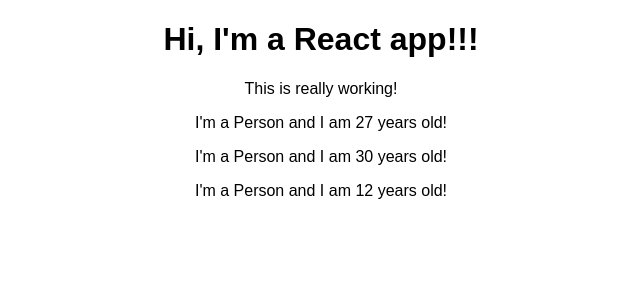
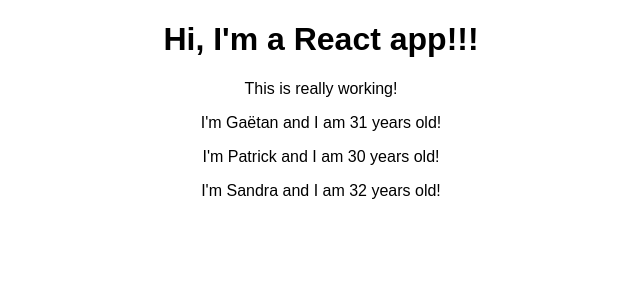
Before and after one commit to gaetanBloch/react-basics, a React (Create React App) app: page / in a window 1280 px wide. Shown: the top 300 px of the page, without its empty margins (319-959 px from the left). Built offline with nearby package versions, Linux system fonts and the light colour scheme.

Commit message:
Use property binding

```diff
--- a/src/App.js
+++ b/src/App.js
@@ -8,9 +8,9 @@
       <div className="App">
         <h1>Hi, I'm a React app!!!</h1>
         <p>This is really working!</p>
-        <Person/>
-        <Person/>
-        <Person/>
+        <Person name="Gaëtan" age="31"/>
+        <Person name="Patrick" age="30"/>
+        <Person name="Sandra" age="32"/>
       </div>
     );
     // return React.createElement(
--- a/src/Person/Person.js
+++ b/src/Person/Person.js
@@ -1,7 +1,7 @@
 import React from 'react';
 
-const person = () => {
-  return <p>I'm a Person and I am {Math.ceil(Math.random() * 30)} years old!</p>
+const person = (props) => {
+  return <p>I'm {props.name} and I am {props.age} years old!</p>
 };
 
 export default person;
```
